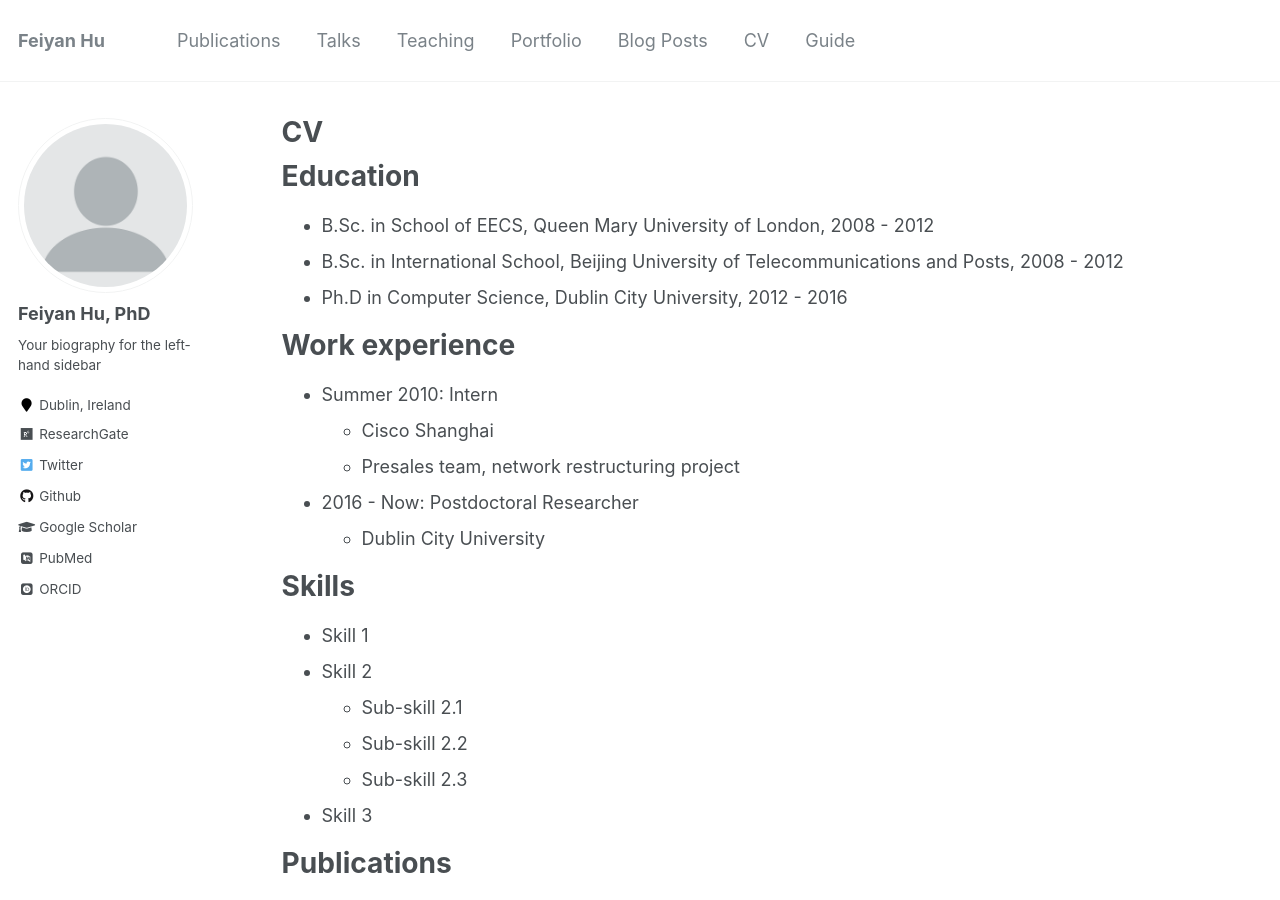
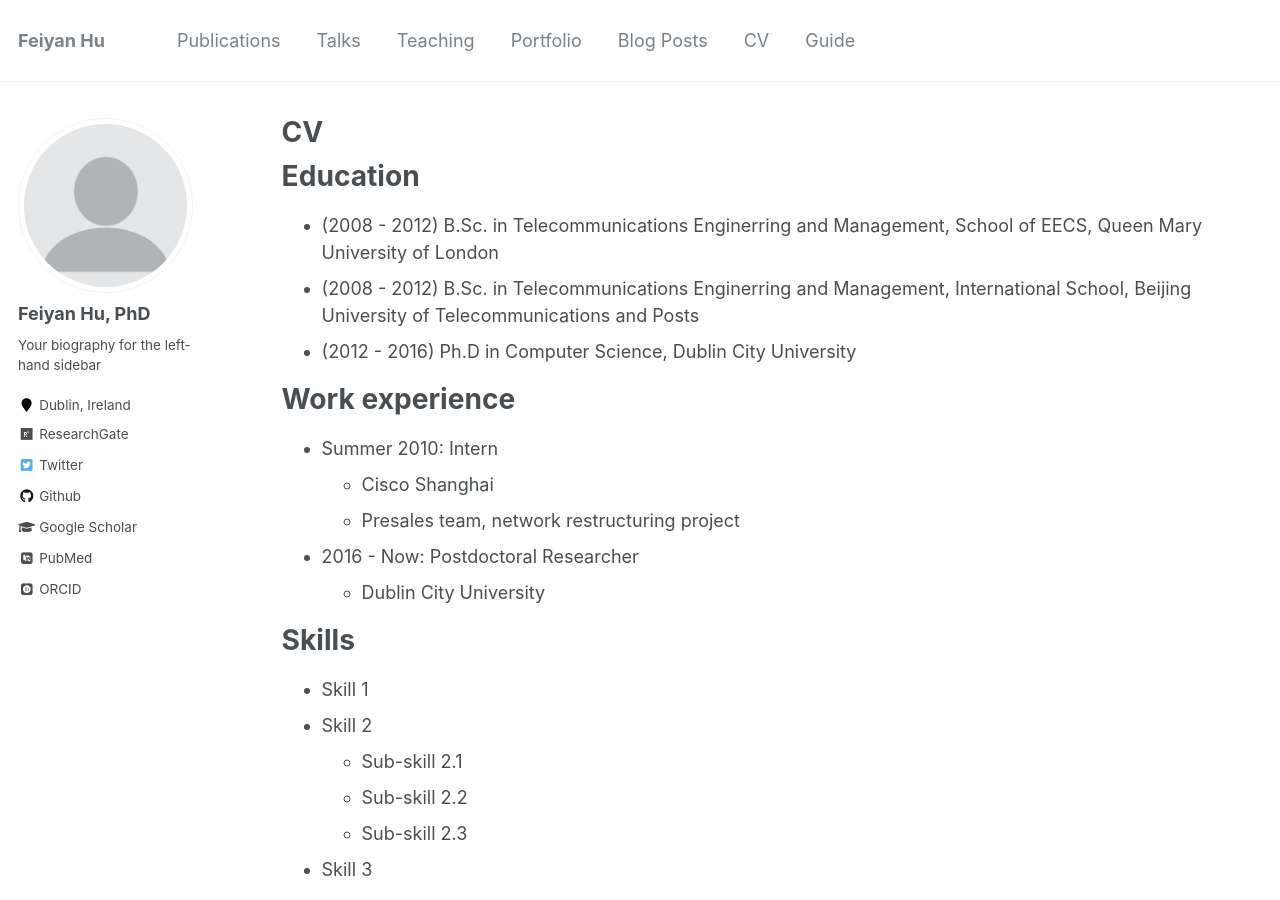
Before and after one commit to feiyanhu/feiyanhu.github.io, a Jekyll site: the page built from _pages/cv.md, in a window 1280 px wide and 900 px high. Built offline with Jekyll 4.4.1, drawn with Linux system fonts in a browser that asks for light colours; some web fonts are replaced.

Commit message:
Update cv.md

```diff
--- a/_pages/cv.md
+++ b/_pages/cv.md
@@ -11,9 +11,9 @@ redirect_from:
 
 Education
 ======
-* B.Sc. in School of EECS, Queen Mary University of London, 2008 - 2012
-* B.Sc. in International School, Beijing University of Telecommunications and Posts, 2008 - 2012
-* Ph.D in Computer Science, Dublin City University, 2012 - 2016
+* (2008 - 2012) B.Sc. in Telecommunications Enginerring and Management, School of EECS, Queen Mary University of London
+* (2008 - 2012) B.Sc. in Telecommunications Enginerring and Management, International School, Beijing University of Telecommunications and Posts
+* (2012 - 2016) Ph.D in Computer Science, Dublin City University
 
 Work experience
 ======
```
